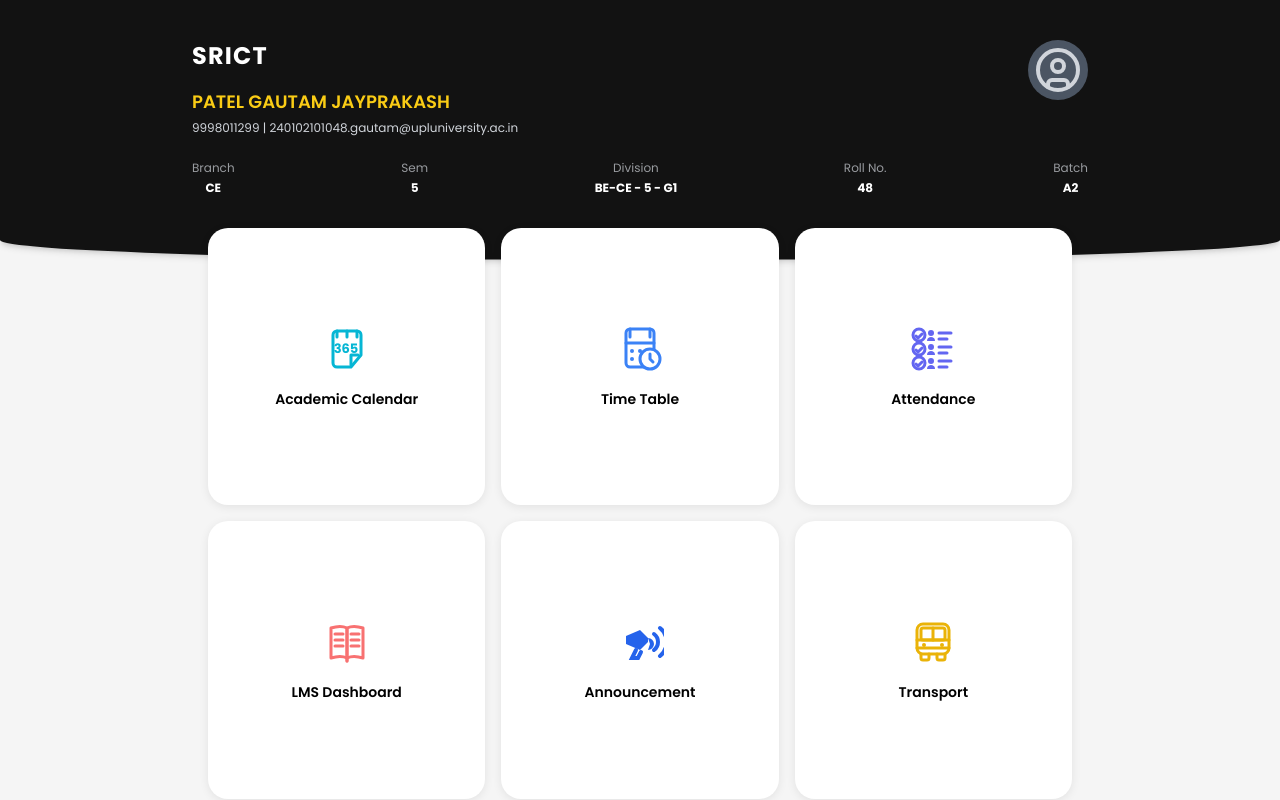
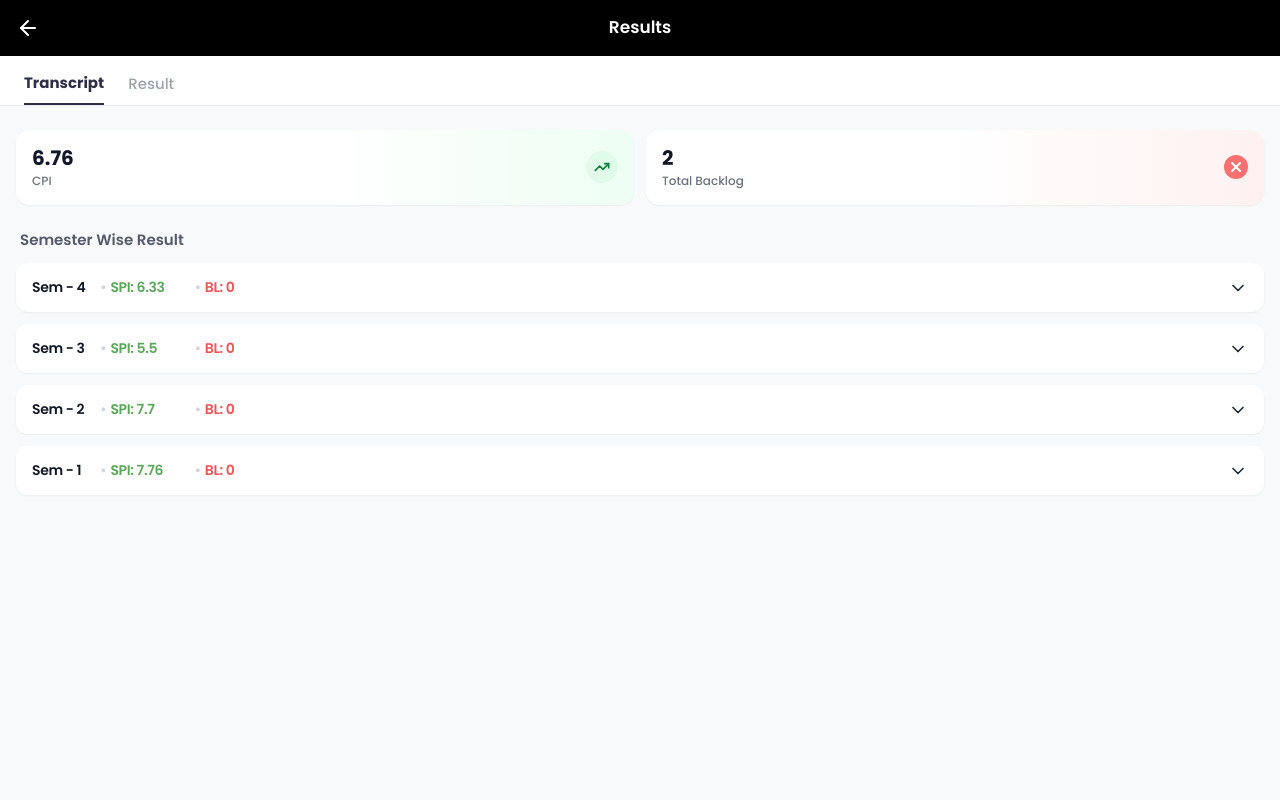
Before and after one commit to jatin8469/attendence-app, a React (Vite) app: page /results in a window 1280 px wide. Before the commit this address led to /dashboard. Shown: the top 800 px of the page. Built offline with nearby package versions, Linux system fonts and the light colour scheme.

Commit message:
Implement Results page exactly mirroring the UI screenshot

```diff
--- a/src/App.jsx
+++ b/src/App.jsx
@@ -6,6 +6,7 @@ import Attendance from './pages/Attendance';
 import AdminAttendance from './pages/AdminAttendance';
 import Profile from './pages/Profile';
 import Announcements from './pages/Announcements';
+import Results from './pages/Results';
 
 function App() {
   return (
@@ -17,6 +18,7 @@ function App() {
         {/* Student Routes */}
         <Route path="/dashboard" element={<Dashboard />} />
         <Route path="/attendance" element={<Attendance />} />
+        <Route path="/results" element={<Results />} />
         <Route path="/profile" element={<Profile />} />
         <Route path="/announcements" element={<Announcements />} />
 
--- /dev/null
+++ b/src/pages/Results.jsx
@@ -0,0 +1,113 @@
+import React, { useState } from 'react';
+import { Link } from 'react-router-dom';
+import { ArrowLeft, ChevronDown, TrendingUp, X } from 'lucide-react';
+
+const Results = () => {
+  const [activeTab, setActiveTab] = useState('Transcript');
+
+  const semesters = [
+    { sem: 4, spi: 6.33, bl: 0 },
+    { sem: 3, spi: 5.5, bl: 0 },
+    { sem: 2, spi: 7.7, bl: 0 },
+    { sem: 1, spi: 7.76, bl: 0 },
+  ];
+
+  return (
+    <div className="min-h-screen bg-[#F8F9FA] font-sans pb-10">
+      {/* Header */}
+      <header className="bg-black text-white h-14 flex items-center px-4 sticky top-0 z-10">
+        <Link to="/dashboard" className="p-2 -ml-2 cursor-pointer">
+          <ArrowLeft className="w-6 h-6" />
+        </Link>
+        <h1 className="flex-1 text-center text-[17px] font-semibold pr-8">Results</h1>
+      </header>
+
+      {/* Tabs */}
+      <div className="flex border-b border-gray-200 pt-4 px-6 gap-6 bg-white">
+        <button
+          onClick={() => setActiveTab('Transcript')}
+          className={`pb-2 text-[15px] transition-colors ${
+            activeTab === 'Transcript'
+              ? 'text-[#2e2e48] font-bold border-b-2 border-[#2e2e48]'
+              : 'text-gray-400 font-medium'
+          }`}
+        >
+          Transcript
+        </button>
+        <button
+          onClick={() => setActiveTab('Result')}
+          className={`pb-2 text-[15px] transition-colors ${
+            activeTab === 'Result'
+              ? 'text-[#2e2e48] font-bold border-b-2 border-[#2e2e48]'
+              : 'text-gray-400 font-medium'
+          }`}
+        >
+          Result
+        </button>
+      </div>
+
+      <div className="p-4 mt-2">
+        {/* Top Summary Cards */}
+        {activeTab === 'Transcript' && (
+          <>
+            <div className="grid grid-cols-2 gap-3 mb-6">
+              {/* CPI Card */}
+              <div className="bg-white rounded-[14px] p-4 flex justify-between items-center shadow-sm relative overflow-hidden">
+                {/* Soft green gradient blob on right */}
+                <div className="absolute top-0 right-0 bottom-0 w-1/2 bg-gradient-to-l from-green-100 to-transparent opacity-50"></div>
+
+                <div className="relative z-10">
+                  <div className="text-xl font-bold text-gray-900 leading-tight">6.76</div>
+                  <div className="text-xs text-gray-500 font-medium mt-0.5">CPI</div>
+                </div>
+                <div className="bg-green-100/80 p-2 rounded-full relative z-10">
+                  <TrendingUp className="w-4 h-4 text-green-700" strokeWidth={2.5} />
+                </div>
+              </div>
+
+              {/* Total Backlog Card */}
+              <div className="bg-white rounded-[14px] p-4 flex justify-between items-center shadow-sm relative overflow-hidden">
+                {/* Soft red gradient blob on right */}
+                <div className="absolute top-0 right-0 bottom-0 w-1/2 bg-gradient-to-l from-red-100 to-transparent opacity-50"></div>
+
+                <div className="relative z-10">
+                  <div className="text-xl font-bold text-gray-900 leading-tight">2</div>
+                  <div className="text-xs text-gray-500 font-medium mt-0.5">Total Backlog</div>
+                </div>
+                <div className="bg-red-400 p-1 rounded-full relative z-10 flex items-center justify-center w-6 h-6">
+                  <X className="w-4 h-4 text-white" strokeWidth={3} />
+                </div>
+              </div>
+            </div>
+
+            {/* Semester Wise Result List */}
+            <h2 className="text-[15px] font-semibold text-[#545A6B] mb-3 px-1">Semester Wise Result</h2>
+
+            <div className="space-y-3">
+              {semesters.map((sem, idx) => (
+                <div key={idx} className="bg-white rounded-[12px] p-3.5 px-4 shadow-sm flex items-center justify-between cursor-pointer">
+                  <div className="flex items-center text-[14px] font-semibold tracking-tight">
+                    <span className="text-gray-900 w-16">Sem - {sem.sem}</span>
+                    <span className="text-gray-300 mx-1">•</span>
+                    <span className="text-[#59A859] w-20">SPI: {sem.spi}</span>
+                    <span className="text-gray-300 mx-1">•</span>
+                    <span className="text-[#F15555]">BL: {sem.bl}</span>
+                  </div>
+                  <ChevronDown className="w-5 h-5 text-gray-800" strokeWidth={2} />
+                </div>
+              ))}
+            </div>
+          </>
+        )}
+
+        {activeTab === 'Result' && (
+          <div className="text-center text-gray-400 mt-10">
+            Current Semester Result not published yet.
+          </div>
+        )}
+      </div>
+    </div>
+  );
+};
+
+export default Results;
```
